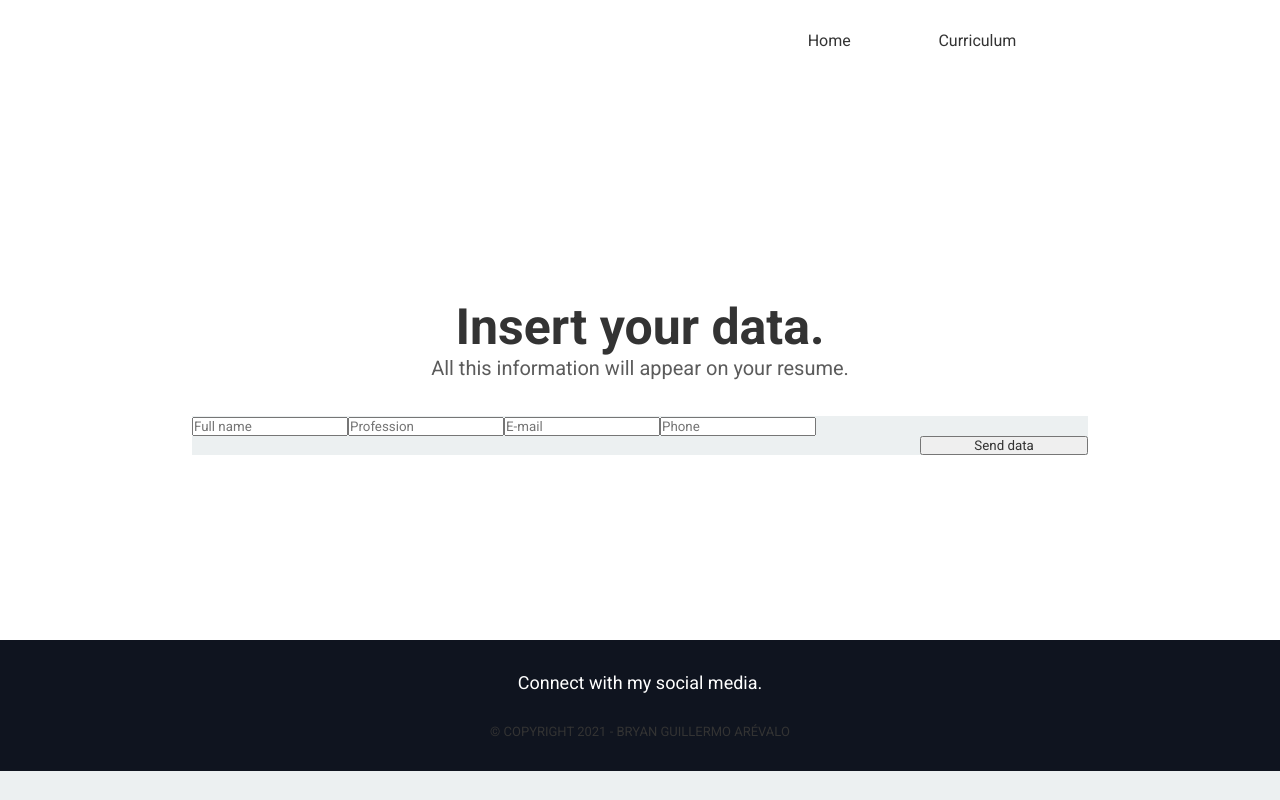
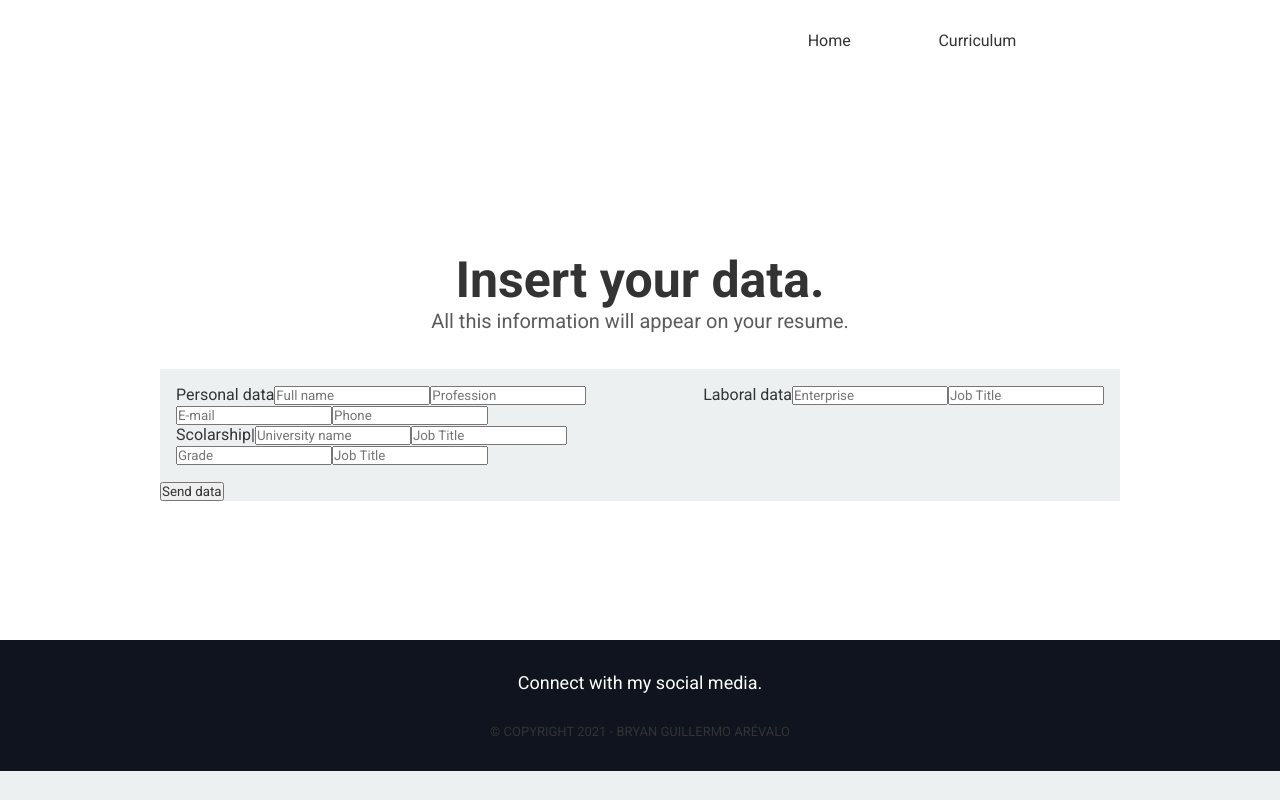
Before and after one commit to ripterdust/Curriculum.Io, a React (Create React App) app: page /app/1 in a window 1280 px wide. Built offline with nearby package versions, Linux system fonts and the light colour scheme; some icons are missing.

Commit message:
Arreglado el formulario, sólo faltan los estilos

```diff
--- a/src/components/AppComponents/CreateForm.js
+++ b/src/components/AppComponents/CreateForm.js
@@ -6,9 +6,8 @@ export const CreateForm = () => {
     // React-router-dom hooks
     const {id} = useParams();
     const history = useHistory();
-
     // UseState
-    const [data, setData] = useState({id});
+    const [data, setData] = useState({id: id});
 
     // Change state
     const handleInputs = (e) => {
@@ -18,7 +17,6 @@ export const CreateForm = () => {
     // Send data
     const handleSumbit = (e) => {
         e.preventDefault();
-        console.log(data)
         // Destructuriying state
         let { id, name, profession} = data;
 
@@ -28,7 +26,9 @@ export const CreateForm = () => {
     }
 
     return (<form onSubmit={handleSumbit} onChange={handleInputs} action='/'>
+            <div className="inputs">
                 <div className="personalData">
+                    <span>Personal data</span>
                     {/* Name information */}
                     <input
                     type="text"
@@ -57,10 +57,39 @@ export const CreateForm = () => {
 
                 </div>
                 <div className="workInfo">
-
+                    <span>Laboral data</span>
+                    <input type="text"
+                    name='Enterprise'
+                    placeholder="Enterprise"
+                    required/>
+                    <input type="text"
+                    name='jobTitle'
+                    placeholder="Job Title"
+                    required
+                    />
                 </div>
 
                 <div className="scolarship">
+                <span>Scolarship</span>
+                |<input type="text"
+                    name='university'
+                    placeholder="University name"
+                    required/>
+                    <input type="text"
+                    name='jobTitle'
+                    placeholder="Job Title"
+                    required
+                    />
+                    <input type="text"
+                    name='grade'
+                    placeholder="Grade"
+                    required/>
+                    <input type="text"
+                    name='jobTitle'
+                    placeholder="Job Title"
+                    required
+                    />
+                </div>
 
             </div>
 
--- a/src/main.css
+++ b/src/main.css
@@ -516,14 +516,15 @@ nav .content .dropdown:hover .dropdown-content {
   opacity: 0.8;
 }
 .data form {
-  width: 70%;
-  display: grid;
-  grid-template-columns: auto auto;
+  width: 75%;
   margin-top: 1em;
   background-color: #ecf0f1;
 }
-.data form input:focus {
-  outline: none;
+.data form .inputs {
+  display: grid;
+  grid-template-columns: auto auto;
+  column-gap: 1em;
+  padding: 1em;
 }
 
 .footer {
--- a/src/main.scss
+++ b/src/main.scss
@@ -611,16 +611,16 @@ nav {
 
 
     form{
-        width: 70%;
-        display: grid;
-        grid-template-columns: auto auto;
+        width: 75%;
         margin-top: 1em;
         background-color: $bg;
 
-        input{
-            &:focus{
-                outline: none;
-            }
+        .inputs{
+            display: grid;
+            grid-template-columns: auto auto;
+            column-gap: 1em;
+            padding: 1em;
+
         }
     }
 }
```
Also changed, not shown: 1 other file (tests, documents, lock files or other folders). Lines whose indentation alone changed are shown as unchanged.
